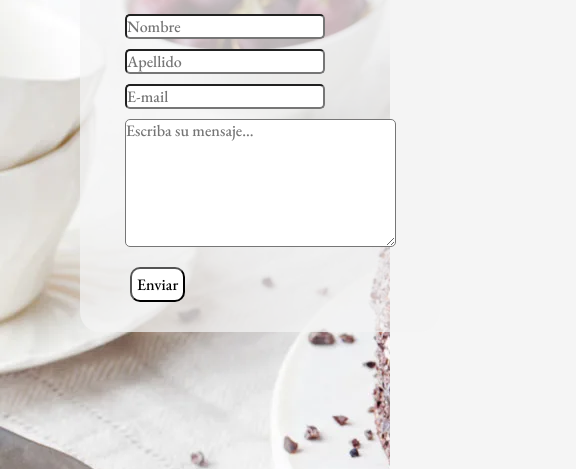
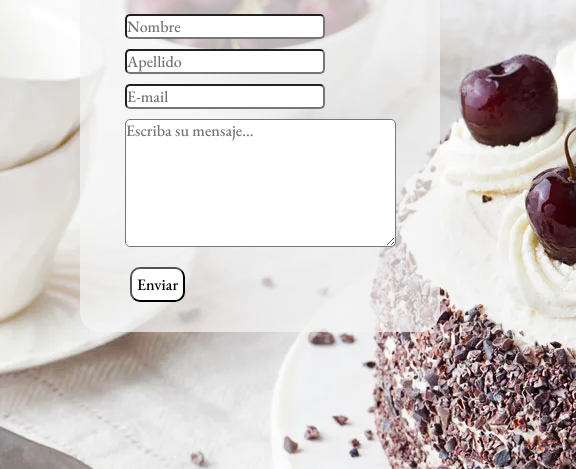
Before and after one commit to AlanKempf/Pre-entrega2.Alankempf, a plain HTML site: page secciones/contact.html in a window 390 px wide. Shown: the part 288-757 px from the top of the page, 576 px wide, since content can reach past the window. Drawn offline with nearby package versions, Linux system fonts and the light colour scheme.

Commit message:
Correccion img contacto

```diff
--- a/styles/style.css
+++ b/styles/style.css
@@ -414,4 +414,12 @@ footer{
         padding-bottom: 20px;
     }
 
+
+    .main__contact{
+        background-image: url(../img/german-desserts-14.jpg.webp) ;
+        width: 576px;
+        height: 800px;
+    }
+
+
 }
```
